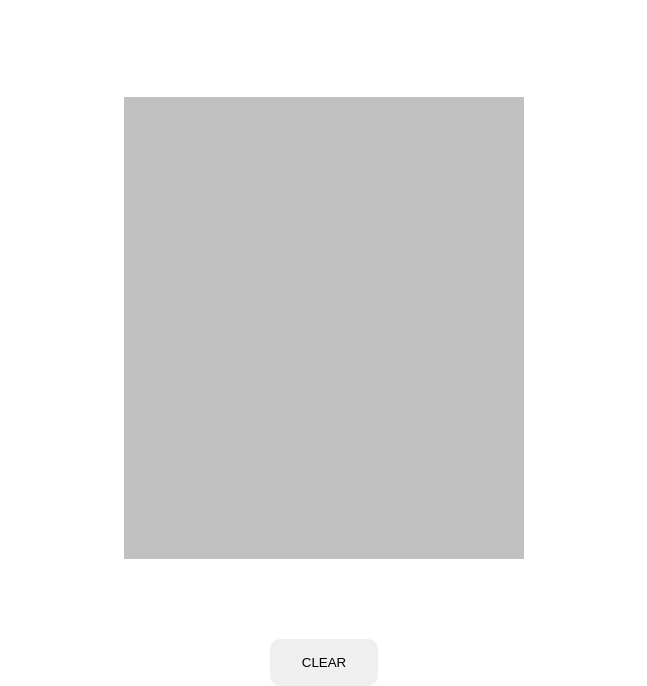
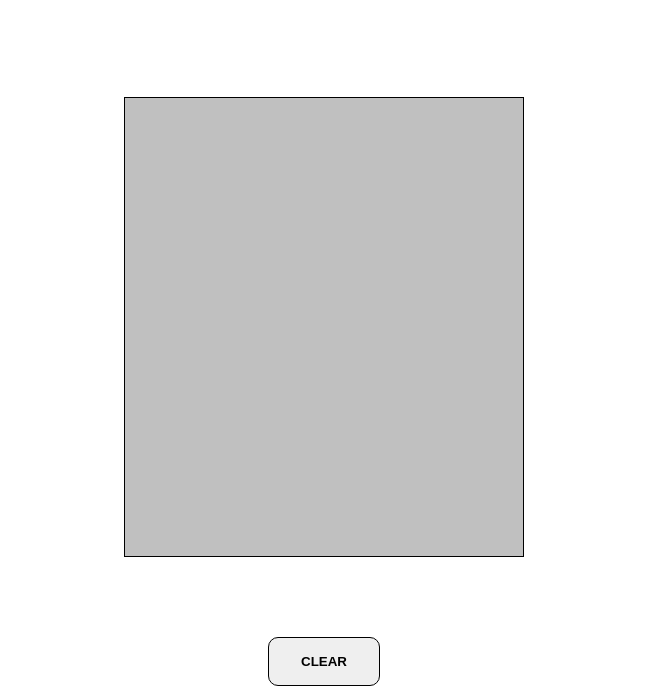
Before and after one commit to crowe73/etch_a_sketch, a plain HTML site: page index.html in a window 1280 px wide. Shown: the part 114-800 px from the top of the page, without its empty margins (316-963 px from the left). Drawn offline with Linux system fonts and the light colour scheme.

Commit message:
Refactor all files
Add clear button element inside of button container.
Add black border around clear button. Clear button text is bold.
Add black border around grid container.

```diff
--- a/index.html
+++ b/index.html
@@ -11,5 +11,9 @@
         <div class="container">
 
         </div>
+
+        <div class="button-container">
+            <button class="clear-button" type="button">CLEAR</button>
+        </div>
     </body>
 </html>
--- a/javascript.js
+++ b/javascript.js
@@ -1,12 +1,8 @@
 const container = document.querySelector('.container');
-const button = document.createElement('button');
+const button = document.querySelector('.button-container');
 let size;
+let mouseDown = false;
 
-button.classList.add('clear-button');
-button.innerText = 'CLEAR';
-document.body.appendChild(button);
-
-var mouseDown = false;
 document.body.onmousedown = function()
 {
     mouseDown = true;
@@ -43,7 +39,12 @@ canvas(16);
 // Change cell color.
 function changeColor(e)
 {
-    if (mouseDown)
+    if (e.type === 'mouseover' && !mouseDown)
+    {
+        return;
+    }
+
+    else
     {
         //let color1 = Math.floor(Math.random() * 256);
         //let color2 = Math.floor(Math.random() * 256);
--- a/style.css
+++ b/style.css
@@ -26,15 +26,22 @@ body
     display: grid;
     width: 25rem;
     height: 30rem;
+    border: 1px solid black;
     background: silver;
     grid-template-columns: repeat(var(--grid-column), 1fr);
     grid-template-rows: repeat(var(--grid-row), 1fr);
 }
 
+.grid-items
+{
+    border: none;
+}
+
 .clear-button
 {
+    font-weight: 700;
     padding: 1rem 2rem;
-    border: none;
+    border: 1px solid black;
     border-radius: 10px;
     margin: 5rem 0 0 0;
 }
```
Also changed, not shown: 1 other file.
